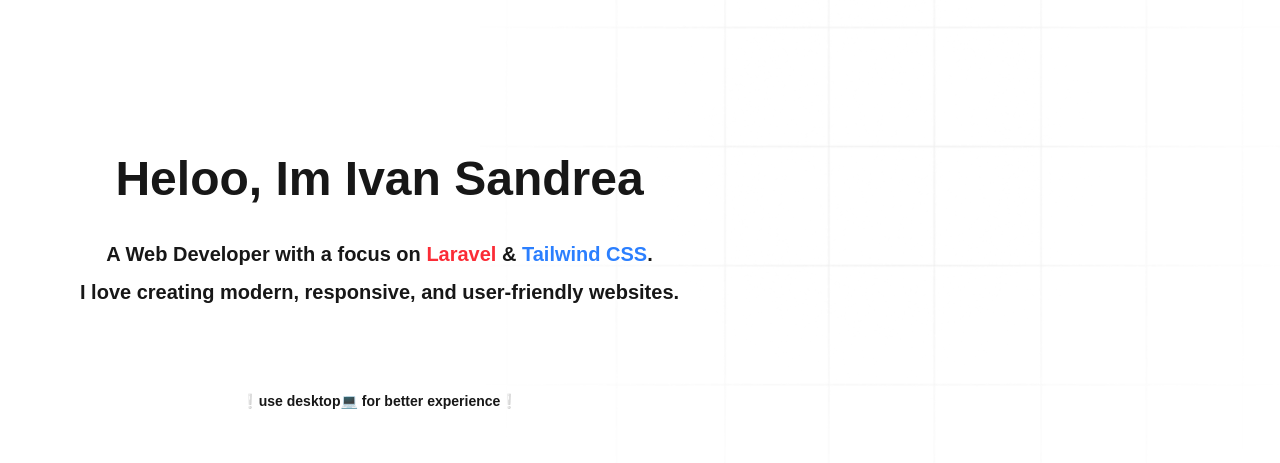
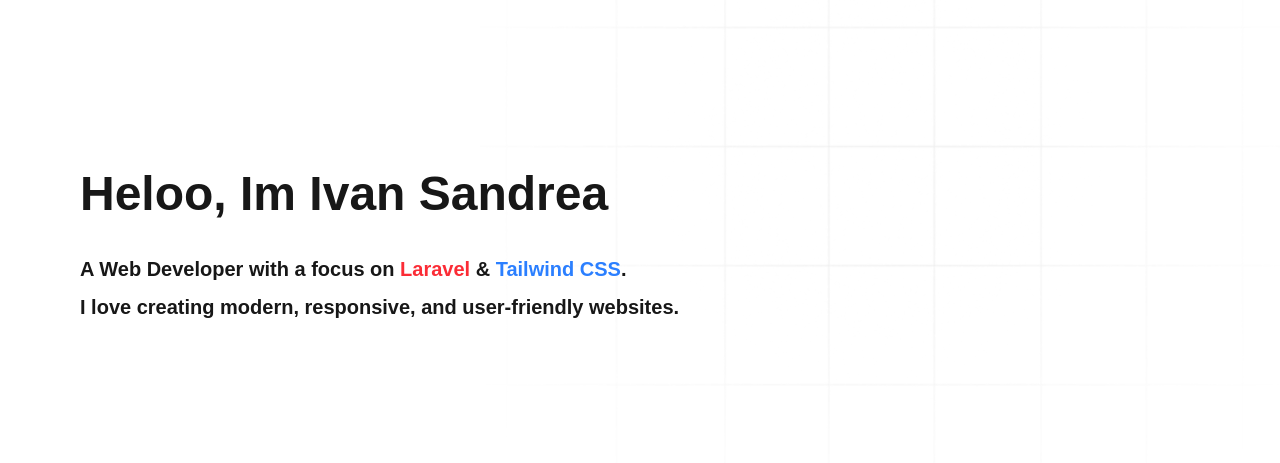
Before and after one commit to Ivansandrea/Portofolio-Ivan-Next, a Next.js app: page / in a window 1280 px wide. Shown: the part 236-699 px from the top of the page. Built offline with nearby package versions, Linux system fonts and the light colour scheme; a web font is replaced by a local one.

Commit message:
update_8

```diff
--- a/src/app/components/contact.js
+++ b/src/app/components/contact.js
@@ -57,7 +57,7 @@ export default function Contact() {
     <main
       ref={containerRef}
       id="contact"
-      className="min-h-screen flex flex-col-reverse md:flex-row items-center justify-between px-5 md:px-20 py-20"
+      className="min-h-screen flex flex-col-reverse md:flex-row gap-10 items-center justify-center px-5 md:px-30 py-20"
     >
       {/* MAP */}
       <div ref={mapRef}>
--- a/src/app/components/hero.js
+++ b/src/app/components/hero.js
@@ -27,21 +27,21 @@ export default function Hero() {
   };
 
   return (
-    <main className="relative min-h-screen p-10 sm:p-20 items-center flex flex-col-reverse md:flex-row justify-between overflow-x-hidden">
+    <main className="relative min-h-screen p-10 sm:p-20 items-center flex flex-col-reverse lg:flex-row justify-between overflow-x-hidden">
       <motion.div
         variants={container}
         initial="hidden"
         animate="show"
-        className="flex flex-col gap-10 sm:gap-10 text-center z-30"
+        className="relative md:top-20 lg:top-auto flex flex-col gap-10 sm:gap-10 text-center z-30"
       >
         <motion.div variants={item}>
-          <ParallaxText distance={100} className="text-2xl sm:text-5xl">
+          <ParallaxText distance={100} className="lg:text-start text-2xl sm:text-3xl md:text-4xl lg:text-5xl">
             Heloo, Im Ivan Sandrea
           </ParallaxText>
         </motion.div>
 
         <motion.div variants={item}>
-          <div className="flex flex-col gap-5 sm:gap-3">
+          <div className="flex lg:text-start flex-col gap-5 sm:gap-3">
             <ParallaxText distance={100} className="text-xl">
               A Web Developer with a focus on{" "}
               <span className="text-red-500">Laravel</span> &{" "}
@@ -51,7 +51,7 @@ export default function Hero() {
             <ParallaxText distance={100} className="text-xl">
               I love creating modern, responsive, and user-friendly websites.
             </ParallaxText>
-            <ParallaxText distance={100} className="relative top-20">
+            <ParallaxText distance={100} className="relative top-20 block md:hidden text-center">
               <div className="text-sm  animate-bounce">
                 <p>❕use desktop💻 for better experience❕</p>
               </div>
```
